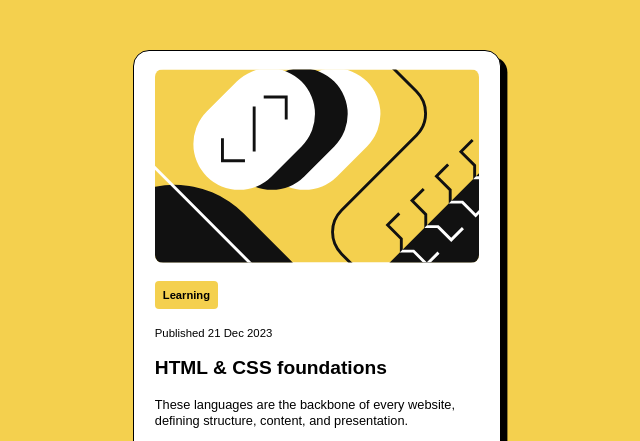
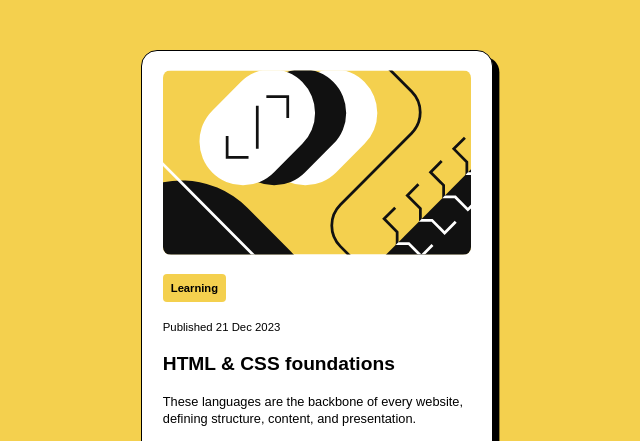
Before and after one commit to sathwiksk/blog-preview-card, a plain HTML site: page index.html in a window 1280 px wide. Shown: the part 126-567 px from the top of the page, without its empty margins (323-963 px from the left). Drawn offline with Linux system fonts and the light colour scheme.

Commit message:
Update styles.css

```diff
--- a/styles.css
+++ b/styles.css
@@ -31,9 +31,10 @@ body
     flex-direction: column;
     justify-content: space-evenly;
     min-height: 28rem;
+    max-height:30rem;
     border: 1px solid black;
     box-shadow: 0.4rem 0.4rem  black;
-    max-width:23rem;
+    max-width:22rem;
 
 
 
```
